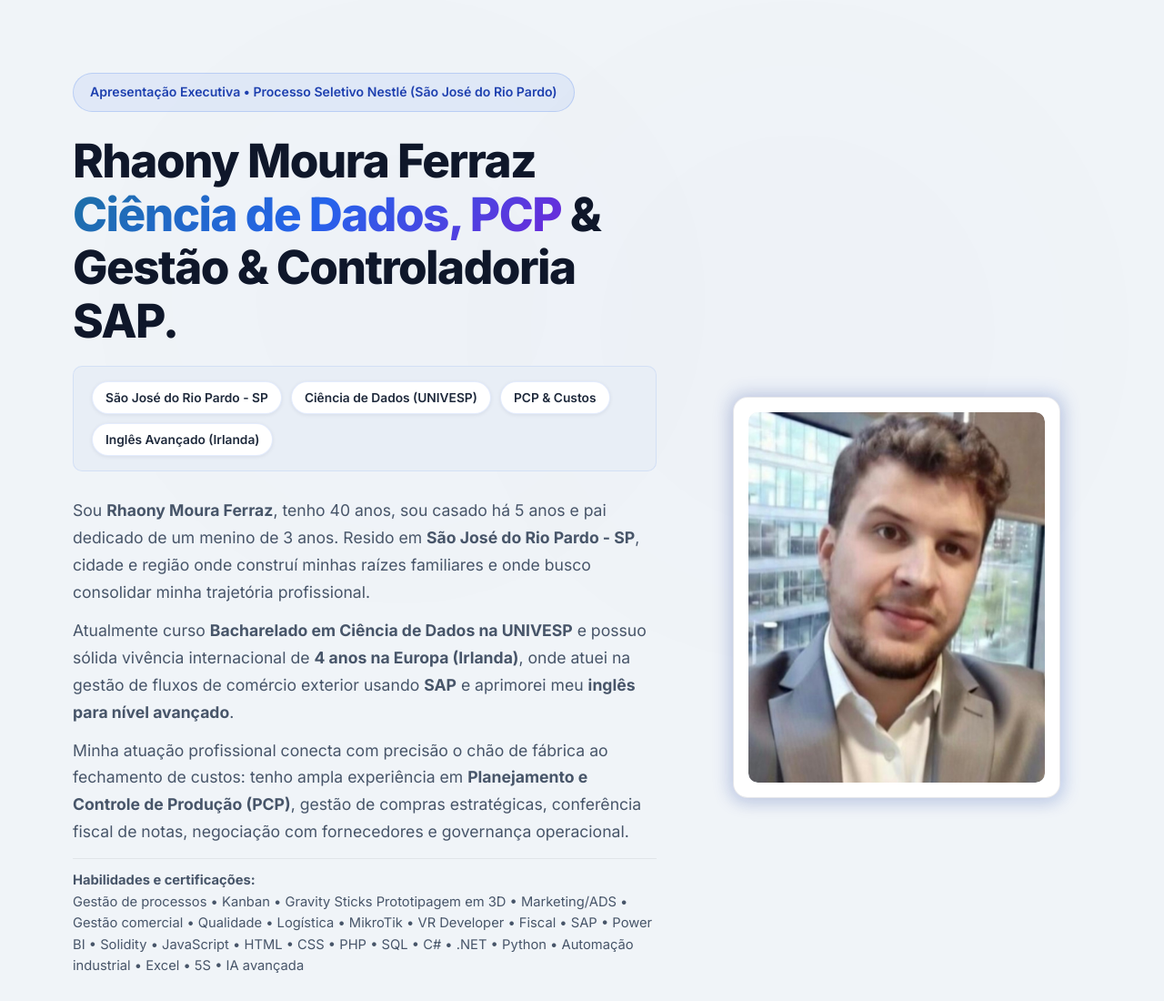
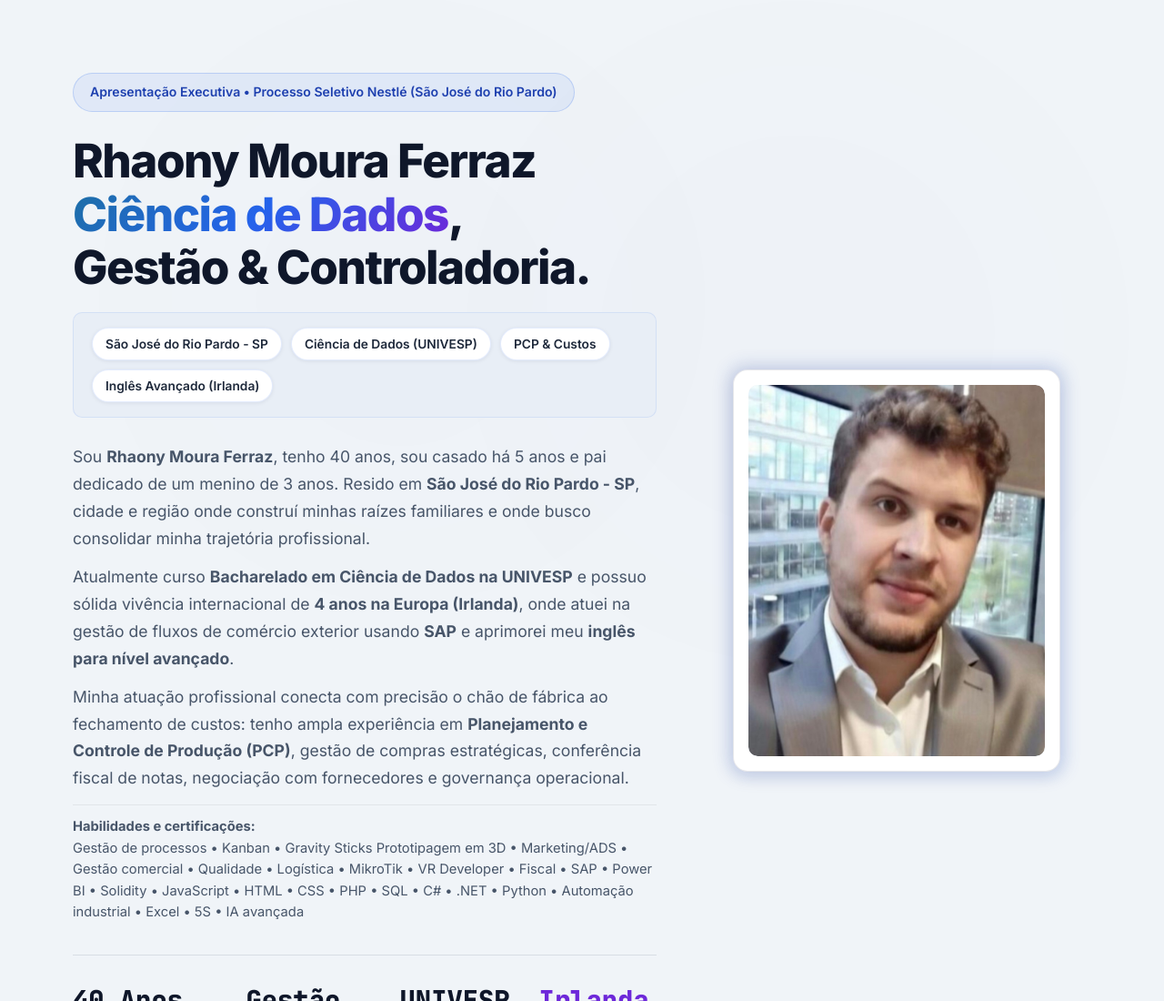
Before and after one commit to RhaonyFerraz/portfolio_rhaony, a plain HTML site: page index.html in a window 1280 px wide. Shown: the top 1100 px of the page at 91% size. Drawn offline with Linux system fonts and the light colour scheme.

Commit message:
atualizar titulo principal: Ciencia de Dados, Gestao & Controladoria

```diff
--- a/index.html
+++ b/index.html
@@ -3,7 +3,7 @@
 <head>
     <meta charset="UTF-8">
     <meta name="viewport" content="width=device-width, initial-scale=1.0">
-    <title>Rhaony Moura Ferraz | Portfólio & Apresentação Executiva - Ciência de Dados, PCP & Controladoria SAP</title>
+    <title>Rhaony Moura Ferraz | Portfólio & Apresentação Executiva - Ciência de Dados, Gestão & Controladoria</title>
 
     <!-- SEO & Meta Tags -->
     <meta name="description" content="Portfólio profissional e Apresentação Executiva de Rhaony Moura Ferraz. Bacharelando em Ciência de Dados (UNIVESP), especialista em PCP, controle de custos industriais, gestão de compras e processos SAP.">
@@ -46,8 +46,8 @@
 
                         <h1 class="hero-title">
                             Rhaony Moura Ferraz<br>
-                            <span class="text-gradient">Ciência de Dados, PCP</span> &amp;<br>
-                            Gestão &amp; Controladoria SAP.
+                            <span class="text-gradient">Ciência de Dados</span>,<br>
+                            Gestão &amp; Controladoria.
                         </h1>
 
                         <div class="hero-tagline">
```
